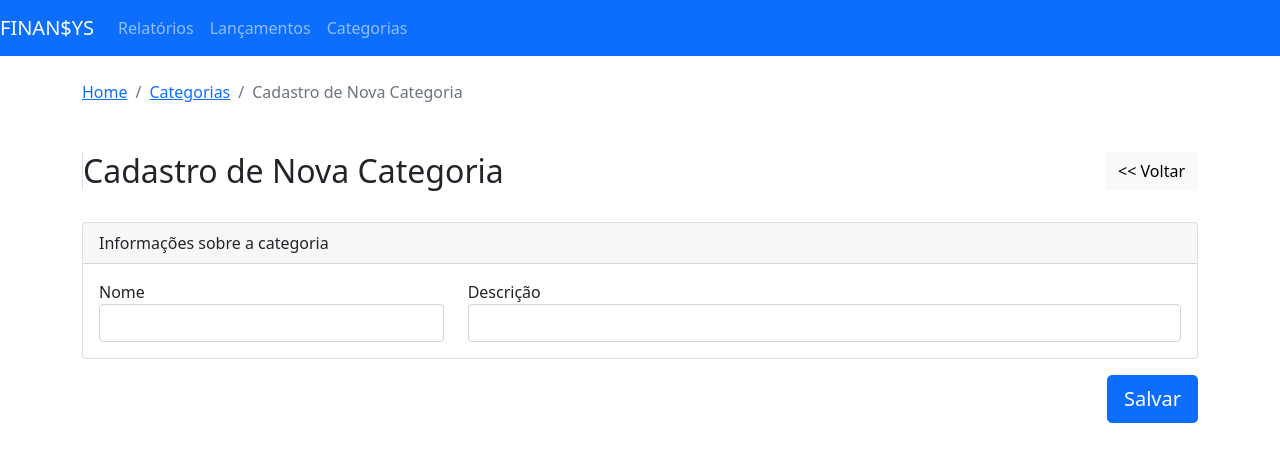
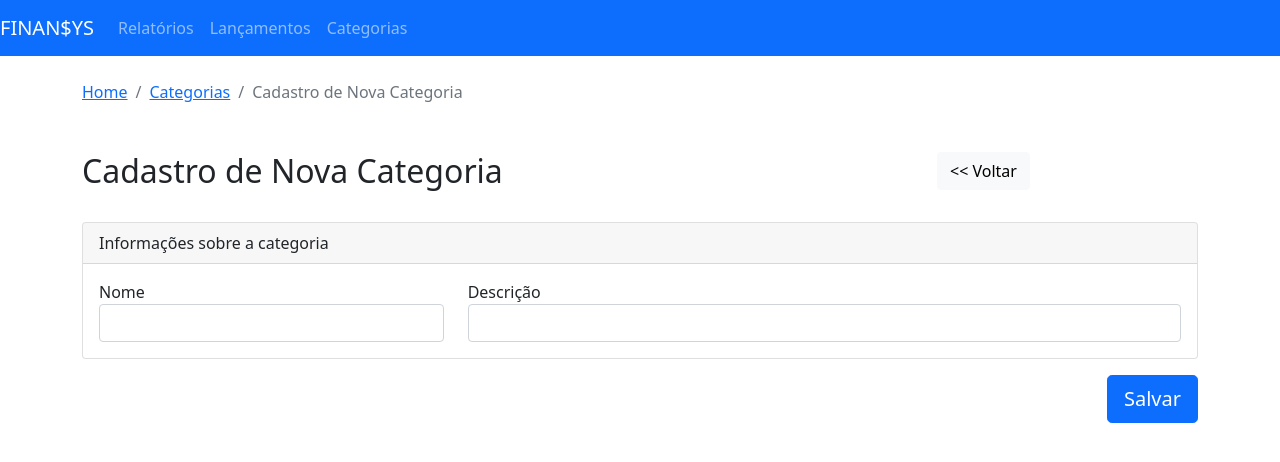
Before and after one commit to PauloSantosIII/angular-advanced-finansys, an Angular app: page /categories/new in a window 1280 px wide. Shown: the top 462 px of the page. Built offline with nearby package versions, Linux system fonts and the light colour scheme; what angular-in-memory-web-api would draw is missing.

Commit message:
creating PageHeaderComponent && adding it to PageComponents

```diff
--- a/src/app/pages/categories/category-form/category-form.component.html
+++ b/src/app/pages/categories/category-form/category-form.component.html
@@ -2,18 +2,12 @@
   [items]="[{text: 'Categorias', link: '/categories'}, {text: pageTitle}]"
 ></app-bread-crumb>
 
-<div class="row mb-4">
-  <div class="col-md">
-    <h1 class="h2 border-start pl-2">
-      {{pageTitle}}
-    </h1>
-  </div>
-  <div class="col-md">
-    <a routerLink="/categories" class="btn btn-light float-end">
-      << Voltar
-    </a>
-  </div>
-</div>
+<app-page-header
+  [page-title]="pageTitle"
+  button-text="<< Voltar"
+  button-link="/categories"
+  button-class="btn-light"
+></app-page-header>
 
 <form [formGroup]="resourceForm" (submit)="submitForm   ()" >
 
--- a/src/app/pages/categories/category-list/category-list.component.html
+++ b/src/app/pages/categories/category-list/category-list.component.html
@@ -2,18 +2,12 @@
   [items]="[{text: 'Categorias'}]"
 ></app-bread-crumb>
 
-<div class="row mb-4">
-  <div class="col-md">
-    <h1 class="h2 border-start pl-2">
-      Categorias
-    </h1>
-  </div>
-  <div class="col-md">
-    <a routerLink="new" class="btn btn-success float-end">
-      + Nova Categoria
-    </a>
-  </div>
-</div>
+<app-page-header
+  page-title="Categorias"
+  button-text="+ Nova Categoria"
+  button-link="new"
+  button-class="btn-success"
+></app-page-header>
 
 <table class="table table-hover">
   <thead>
--- a/src/app/pages/entries/entry-form/entry-form.component.html
+++ b/src/app/pages/entries/entry-form/entry-form.component.html
@@ -2,18 +2,12 @@
   [items]="[{text: 'Lançamentos', link: '/entries'}, {text: pageTitle}]"
 ></app-bread-crumb>
 
-<div class="row mb-4">
-  <div class="col-md">
-    <h1 class="h2 border-start pl-2">
-      {{pageTitle}}
-    </h1>
-  </div>
-  <div class="col-md">
-    <a routerLink="/entries" class="btn btn-light float-end">
-      << Voltar
-    </a>
-  </div>
-</div>
+<app-page-header
+  [page-title]="pageTitle"
+  button-text="<< Voltar"
+  button-link="/entries"
+  button-class="btn-light"
+></app-page-header>
 
 <form [formGroup]="resourceForm" (submit)="submitForm   ()" >
 
--- a/src/app/pages/entries/entry-list/entry-list.component.html
+++ b/src/app/pages/entries/entry-list/entry-list.component.html
@@ -2,18 +2,12 @@
   [items]="[{text: 'Lançamentos'}]"
 ></app-bread-crumb>
 
-<div class="row mb-4">
-  <div class="col-md">
-    <h1 class="h2 border-start pl-2">
-      Lançamentos
-    </h1>
-  </div>
-  <div class="col-md">
-    <a routerLink="new" class="btn btn-success float-end">
-      + Nova Lançamento
-    </a>
-  </div>
-</div>
+<app-page-header
+  page-title="Lançamentos"
+  button-text="+ Novo Lançamento"
+  button-link="new"
+  button-class="btn-success"
+></app-page-header>
 
 <table class="table table-hover">
   <thead>
--- /dev/null
+++ b/src/app/shared/components/page-header/page-header.component.html
@@ -0,0 +1,12 @@
+<div class="row mb-4">
+  <div class="col-md-9">
+    <h1 class="h2 border-left pl-2">
+      {{pageTitle}}
+    </h1>
+  </div>
+  <div *ngIf="showButton" class="col-md-3 text-right">
+    <a [routerLink]="buttonLink" class="btn" [ngClass]="buttonClass">
+      {{buttonText}}
+    </a>
+  </div>
+</div>
--- /dev/null
+++ b/src/app/shared/components/page-header/page-header.component.ts
@@ -0,0 +1,20 @@
+import { Component, OnInit, Input } from '@angular/core';
+
+@Component({
+  selector: 'app-page-header',
+  templateUrl: './page-header.component.html',
+  styleUrls: ['./page-header.component.css']
+})
+export class PageHeaderComponent implements OnInit {
+  @Input('page-title') pageTitle: string
+  @Input('show-button') showButton: boolean = true
+  @Input('button-class') buttonClass: string
+  @Input('button-text') buttonText: string
+  @Input('button-link') buttonLink: string
+
+  constructor() { }
+
+  ngOnInit() {
+  }
+
+}
```
Also changed, not shown: src/app/shared/shared.module.ts (+6 -3 lines), src/app/shared/components/page-header/page-header.component.css (added).
